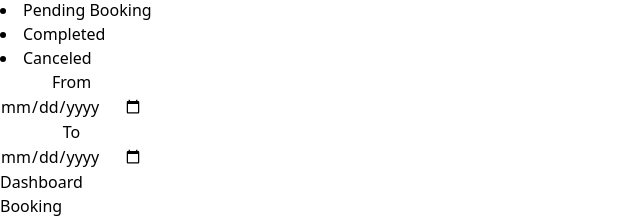
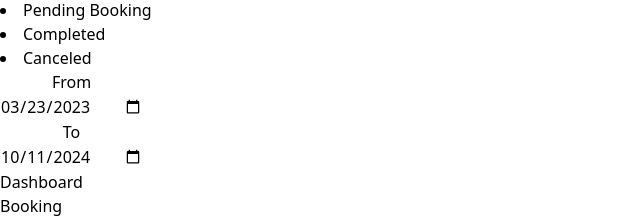
Before and after one commit to Owais2736/React-project, a React (Vite) app: page /booking in a window 1280 px wide. Shown: the part 351-571 px from the top of the page, without its empty margins (0-640 px from the left). Built offline with nearby package versions, Linux system fonts and the light colour scheme.

Commit message:
complete booking page

```diff
--- a/src/components/DashboardCard.jsx
+++ b/src/components/DashboardCard.jsx
@@ -30,12 +30,17 @@ function DashboardCard() {
       {dashboard.map(data => {
               return (
 
-                <div key={data.name} onClick={showModal} className="card1 p-5 w-[350px] rounded-xl flex flex-col gap-1 bg-gray-100 ">
+
+                <div  key={data.name} className="card1 p-5 w-[350px] rounded-xl flex flex-col gap-1 bg-gray-100 "  >
+
+
+
+
                   <Modal
 
                     open={isModalOpen}
                     footer={null}
-                    onClick={handleCancelled}
+                    onCancel={handleCancelled}
 
                   >
 
--- a/src/pages/Booking/Booking.jsx
+++ b/src/pages/Booking/Booking.jsx
@@ -4,39 +4,37 @@ import DashboardCard from "../../components/DashboardCard"
 import { useState } from "react"
 import Button1 from "../../components/Button1"
 
+function Booking() {
+  const [toogle, setToogle] = useState("booking")
+  const [date, setDate] = useState("2023-03-23")
+  const [anotherDate, setAnotherDate] = useState("2024-10-11")
 
-function Booking() {
+  const handleChange = (e) => {
+    setDate(e.target.value)
 
-  const [toogle, setToogle] = useState("booking")
+  }
 
+  const handleAnotherChange = (e) => {
+    setAnotherDate(e.target.value)
+  }
   return (
     <>
-
       <section className="top">
         <div className="flex justify-between mt-3"  >
-
-
           <div className="  flex gap-3 font-bold text-[14px]  ml-[21vw]" >
-
-            <li className={`list-item cursor-pointer ${toogle === "booking" ? "text-blue-500" : ""} `} onClick={() => {setToogle("booking"); console.log("click");}} >Booking</li>
-            <li className={`list-item cursor-pointer ${toogle === "pending" ? "text-blue-500" : ""} `} onClick={() => {setToogle("pending"); console.log("click");}} >Pending Booking</li>
+            <li className={`list-item cursor-pointer ${toogle === "booking" ? "text-blue-500" : ""} `} onClick={() => { setToogle("booking"); console.log("click"); }} >Booking</li>
+            <li className={`list-item cursor-pointer ${toogle === "pending" ? "text-blue-500" : ""} `} onClick={() => { setToogle("pending"); console.log("click"); }} >Pending Booking</li>
             <li className={`list-item cursor-pointer ${toogle === "completed" ? "text-blue-500" : ""} `} onClick={() => setToogle("completed")} >Completed</li>
             <li className={`list-item cursor-pointer ${toogle === "canceled" ? "text-blue-500" : ""}`} onClick={() => setToogle("canceled")}>Canceled</li>
           </div>
-
-
-<div className="flex">
-
-
-          <div>
-
-          <Button1 title="From" input={[<input type="date" value="2023-3-23" />]} background={"bg-blue-100"} height={'h-11'} width={"w-[160px]"} round={"rounded-xl"} text={"text-[12px]"} />
+          <div className="flex">
+            <div>
+              <Button1 title="From" input={[<input type="date" value={date} onChange={handleChange} />]} background={"bg-blue-100"} height={'h-11'} width={"w-[160px]"} round={"rounded-xl"} text={"text-[12px]"} />
+            </div>
+            <div>
+              <Button1 title="To" input={[<input type="date" value={anotherDate} onChange={handleAnotherChange} />]} background={"bg-blue-100"} height={'h-11'} width={"w-[160px]"} round={"rounded-xl"} text={"text-[12px]"} />
+            </div>
           </div>
-          <div>
-
-<Button1 title="To" input={[<input type="date" value="2024-10-3" />]} background={"bg-blue-100"} height={'h-11'} width={"w-[160px]"} round={"rounded-xl"} text={"text-[12px]"} />
-</div>
-</div>
 
         </div>
       </section>
@@ -48,9 +46,7 @@ function Booking() {
             <div className='w-[20%] fixed mt-[-90px]'>
               <LeftNavbar />
             </div>
-
           </div>
-
 
           {toogle === "booking" && (
             <div className="Booking">
@@ -75,7 +71,6 @@ function Booking() {
 
           {toogle === "completed" && (
             <div className="completed">
-
               <DashboardCard />
               <DashboardCard />
             </div>
@@ -83,20 +78,13 @@ function Booking() {
           )}
 
           {toogle === "canceled" && (
-
             <div className="canceled">
               <DashboardCard />
             </div>
           )}
-
         </div>
       </section>
-
-
-
-
     </>
   )
 }
-
 export default Booking
```
